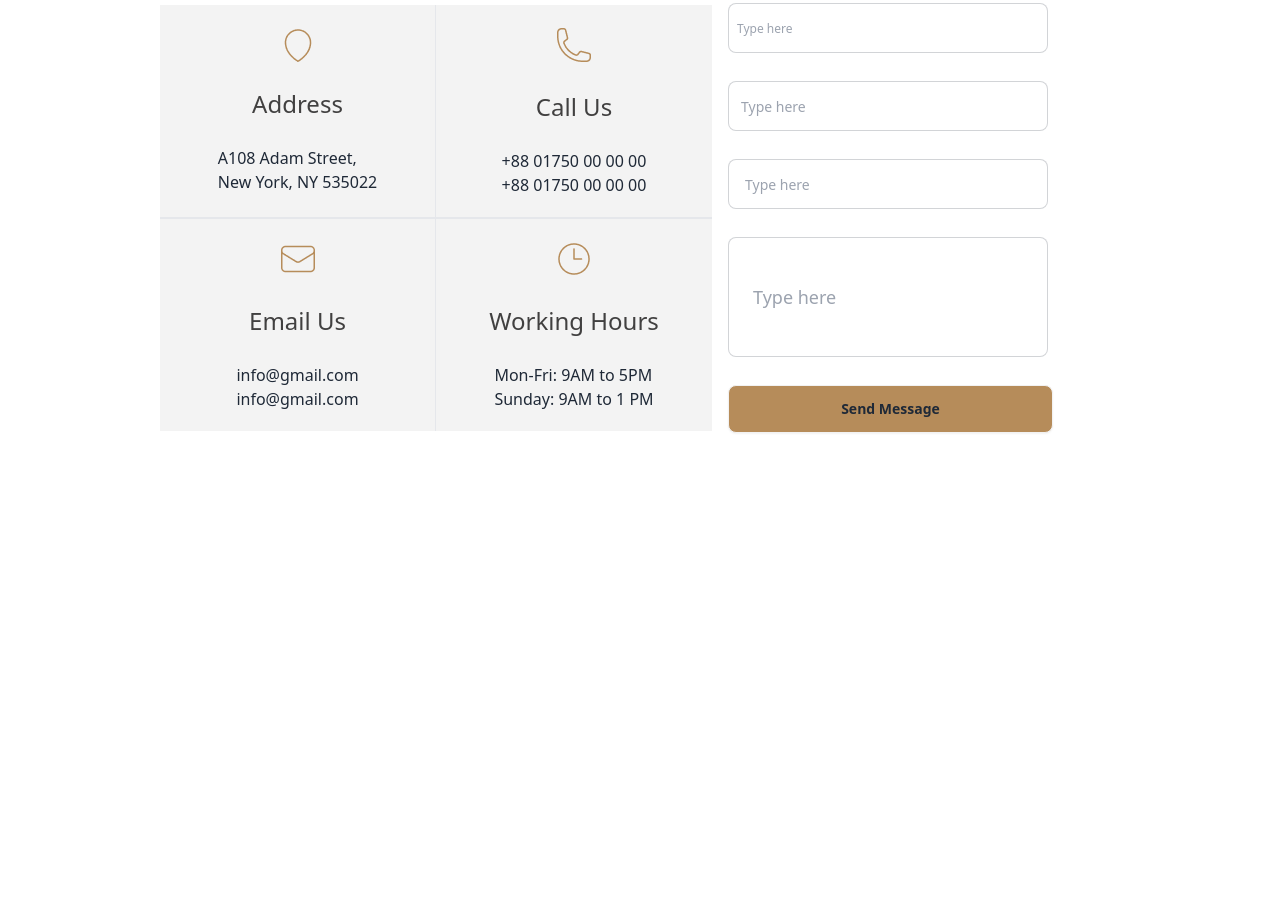
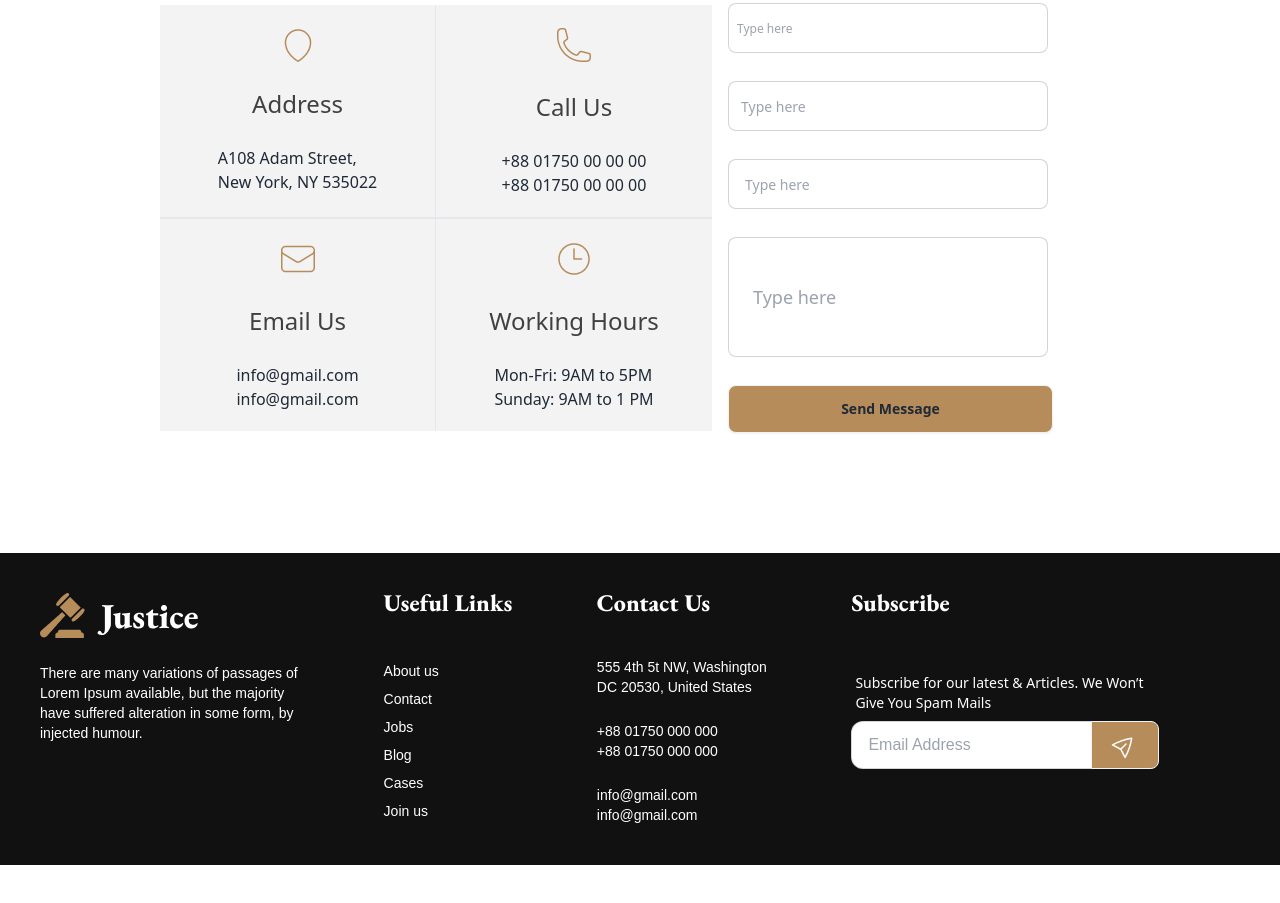
Before and after one commit to Pervage-Ahmed-Tuhin/Legal-Website, a plain HTML site: page index.html in a window 1280 px wide. Shown: the part 3767-4670 px from the top of the page. Before the commit the page ends 4320 px from the top, so only its background shows below. Drawn offline with nearby package versions, Linux system fonts and the light colour scheme.

Commit message:
Completed the footer section

```diff
--- a/index.html
+++ b/index.html
@@ -413,13 +413,17 @@
                 <div class="flex-1">
                     <div class="space-y-7 sm:m-auto mt-11">
                         <!-- xs -->
-                        <input type="text" placeholder="Type here" class="block input input-bordered input-xs w-[100%] lg:w-[570px] h-[50px] max-w-xs" />
+                        <input type="text" placeholder="Type here"
+                            class="block input input-bordered input-xs w-[100%] lg:w-[570px] h-[50px] max-w-xs" />
                         <!-- sm -->
-                        <input type="text" placeholder="Type here" class="block input input-bordered input-sm w-[100%] lg:w-[570px] h-[50px] max-w-xs" />
+                        <input type="text" placeholder="Type here"
+                            class="block input input-bordered input-sm w-[100%] lg:w-[570px] h-[50px] max-w-xs" />
                         <!-- md -->
-                        <input type="text" placeholder="Type here" class="block input input-bordered input-md w-[100%] lg:w-[570px] h-[50px] max-w-xs" />
+                        <input type="text" placeholder="Type here"
+                            class="block input input-bordered input-md w-[100%] lg:w-[570px] h-[50px] max-w-xs" />
                         <!-- lg -->
-                        <input type="text" placeholder="Type here" class="block input input-bordered input-lg w-full lg:w-[570px] h-[120px] max-w-xs" />
+                        <input type="text" placeholder="Type here"
+                            class="block input input-bordered input-lg w-full lg:w-[570px] h-[120px] max-w-xs" />
                         <button class="btn bg-[#B68C5A] rounded-lg w-[100%] lg:w-[325px]">Send Message</button>
                     </div>
                 </div>
@@ -430,8 +434,49 @@
 
     </main>
 
-    <footer>
+    <footer class="w-[100%] m-auto footer p-10 bg-[#111] text-base-content text-white mb-10">
+        <nav>
+            <div class="space-y-6">
+                <img src="images/logo.png" alt="">
+                <p class="w-[259px] font-poppins font-poppins">
+                    There are many variations of passages of Lorem Ipsum available, but the majority have suffered alteration in some form, by injected humour.
+                </p>
+            </div>
+        </nav>
+        <nav>
+            <header class="font-eb font-extrabold text-white text-[24px] mb-[40px]">Useful Links</header>
+            <a class="link link-hover font-poppins">About us</a>
+            <a class="link link-hover font-poppins">Contact</a>
+            <a class="link link-hover font-poppins">Jobs</a>
+            <a class="link link-hover font-poppins">Blog</a>
+            <a class="link link-hover font-poppins">Cases</a>
+            <a class="link link-hover font-poppins">Join us</a>
+        </nav>
+        <nav class="space-y-4">
+            <header class="font-eb font-extrabold text-[24px] mb-[20px]">Contact Us</header>
+            <a class="link link-hover font-poppins">555 4th 5t NW, Washington <br>
+                DC 20530, United States</a>
+            <a class="link link-hover font-poppins">+88 01750 000 000 <br>
+                +88 01750 000 000</a>
+            <a class="link link-hover font-poppins">info@gmail.com <br>
+                info@gmail.com</a>
+        </nav>
+        <form class="space-y-6">
+            <header class="font-eb font-extrabold text-[24px] mb-[20px]">Subscribe</header>
+            <fieldset class="form-control w-80">
+                <label class="label">
+                    <span class="label-text text-white">Subscribe for our latest & Articles. We Won’t Give You Spam
+                        Mails</span>
+                </label>
+                <div class="join">
+                    <input type="text" placeholder="Email Address" class="font-poppins rounded-xl input input-bordered join-item" />
 
+                    <div class="lg:flex">
+                        <button class="btn join-item bg-[#B68C5A] w-[100%]"><img src="images/arrow.svg" alt=""></button>
+                    </div>
+                </div>
+            </fieldset>
+        </form>
     </footer>
 
 </body>
```
Also changed, not shown: images/arrow.svg (added).
